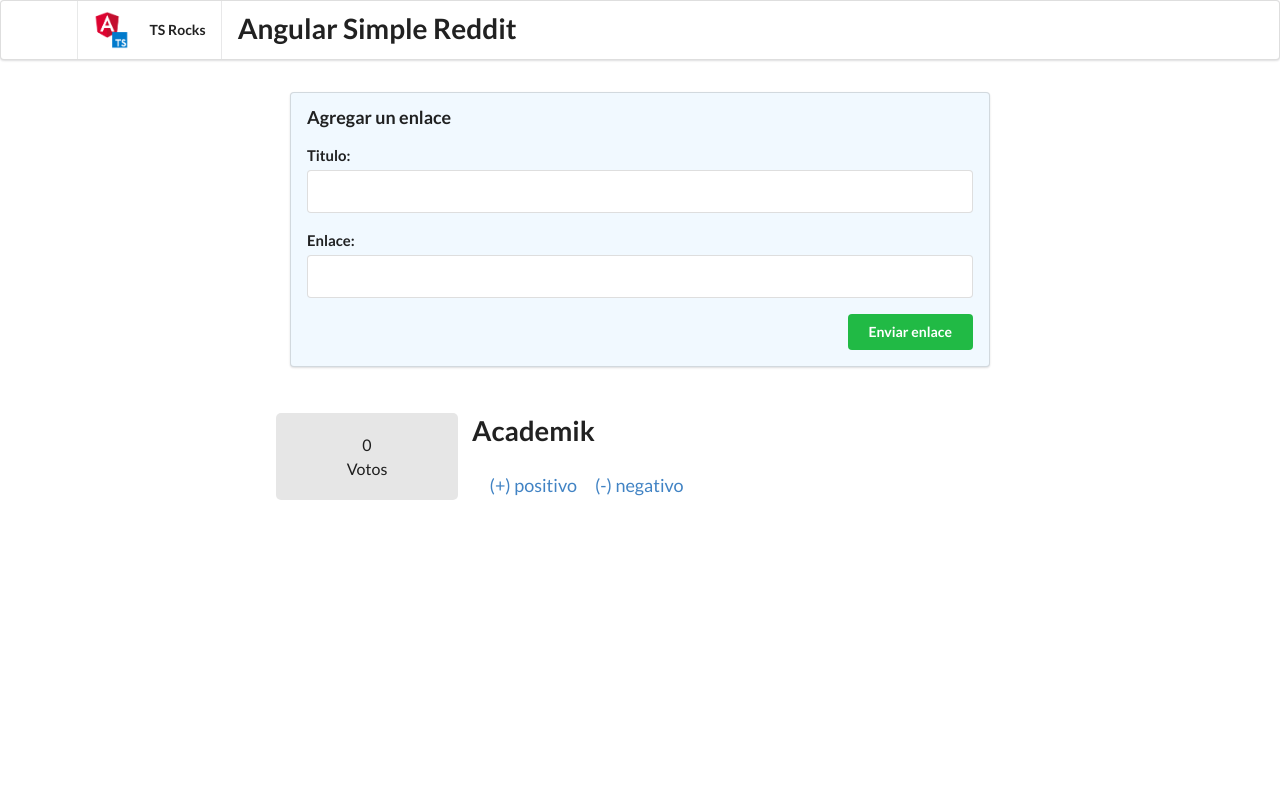
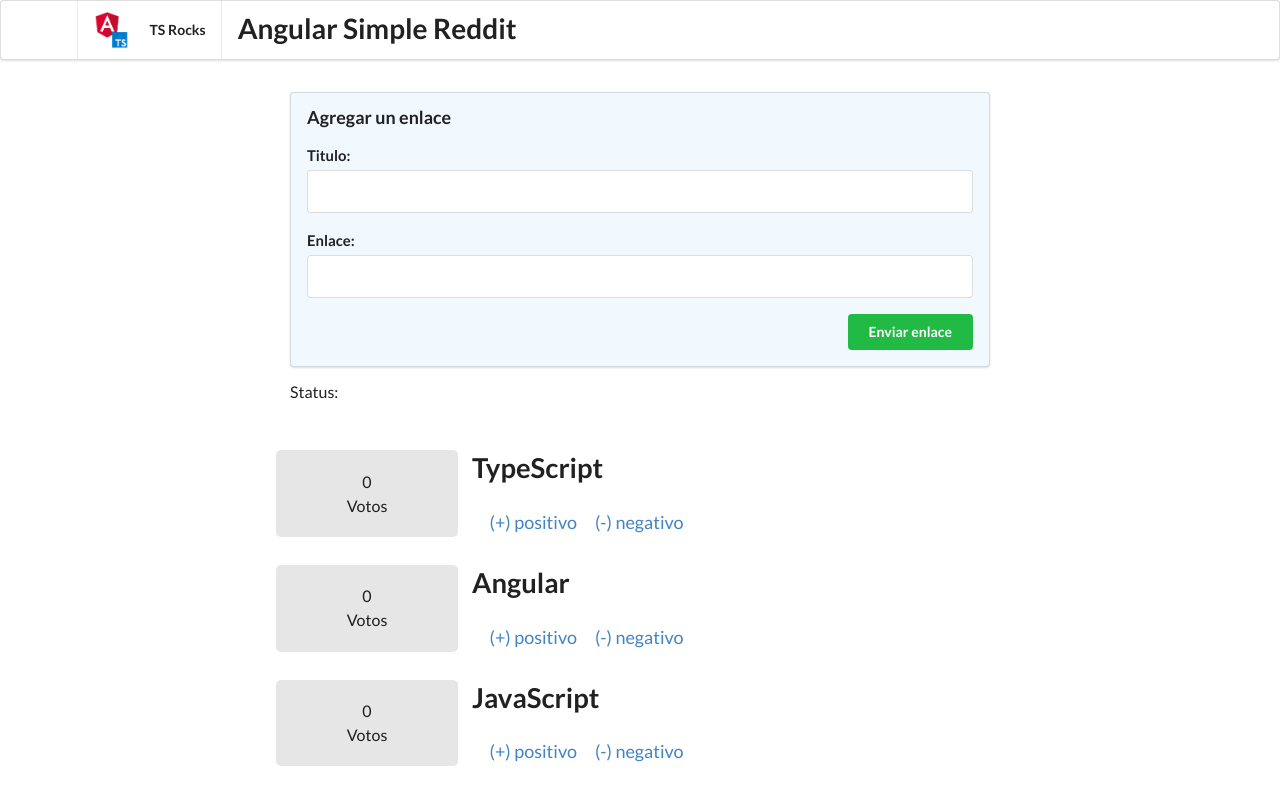
Before and after one commit to tuxtor/angular-reddit, an Angular app: page / in a window 1280 px wide. Built offline with nearby package versions, Linux system fonts and the light colour scheme.

Commit message:
Lesson 5: Events and @Output

```diff
--- a/src/app/app.component.html
+++ b/src/app/app.component.html
@@ -15,6 +15,9 @@
         Enviar enlace
     </button>
 </form>
+<p>Status: {{statusMessage}}</p>
 <div class="ui grid posts">
-    <app-article></app-article>
+    <app-article *ngFor="let myArticle of sortedArticles()"
+        [article]="myArticle"
+        (selectEvent)="receptorDelEvento($event)" ></app-article>
 </div>
--- a/src/app/app.component.ts
+++ b/src/app/app.component.ts
@@ -1,4 +1,5 @@
 import { Component } from '@angular/core';
+import { Article } from './article/article.model';
 
 @Component({
   selector: 'app-root',
@@ -7,10 +8,33 @@ import { Component } from '@angular/core';
 })
 export class AppComponent {
   title = 'angular-reddit';
+  articles: Article[];
+  statusMessage: string;
+
+  constructor() {
+    this.articles = [new Article(0, 'TypeScript', 'https://www.typescriptlang.org/'),
+      new Article(0, 'Angular', 'https://angular.io'),
+      new Article(0, 'JavaScript', 'https://developer.mozilla.org/es/docs/Web/JavaScript')];
+  }
 
   //Callback del evento
   agregarEnlace(newTitle: HTMLInputElement, newLink: HTMLInputElement) {
-    console.log(`Agregando el enlace ${newTitle.value} en la url ${newLink.value}`);
+
+    this.articles.push(
+      new Article(0, newTitle.value, newLink.value)
+    );
+    newLink.value = '';
+    newTitle.value = '';
     return false;
   }
+
+  sortedArticles() {
+    //Algoritmo que ordene
+    // Argumento en forma de funcion
+    return this.articles.sort((a: Article, b: Article) => b.votes - a.votes);
+  }
+
+  receptorDelEvento(info: string) {
+    this.statusMessage = info;
+  }
 }
--- a/src/app/article/article.component.html
+++ b/src/app/article/article.component.html
@@ -12,7 +12,8 @@
 
 <!-- articulo -->
 <div class="twelve wide column">
-    <a class="ui large header" href="{{ article.link }}">
+    <a class="ui large header" href="{{ article.link }}"
+        (click)="titleClick()">
         {{article.title}}
     </a>
     <ul class="ui big horizontal list voters">
--- a/src/app/article/article.component.ts
+++ b/src/app/article/article.component.ts
@@ -1,4 +1,4 @@
-import { Component, OnInit, HostBinding } from '@angular/core';
+import { Component, OnInit, HostBinding, Input, EventEmitter, Output } from '@angular/core';
 import { Article } from './article.model';
 
 @Component({
@@ -10,10 +10,11 @@ export class ArticleComponent implements OnInit {
 
   //Binding propiedades desde el html
   @HostBinding('attr.class') cssClass = 'row';
-  article: Article;
+  @Input() article: Article;
+  @Output() selectEvent: EventEmitter<string>;
 
   constructor() {
-    this.article = new Article(0, "Academik", "https://academik.io");
+    this.selectEvent = new EventEmitter();
   }
 
   ngOnInit() {
@@ -21,10 +22,16 @@ export class ArticleComponent implements OnInit {
 
   upvote() {
     this.article.upvote();
+    this.selectEvent.emit(`${this.article.title} y subí el punteo `);
   }
 
   downvote() {
     this.article.downvote();
+    this.selectEvent.emit(`${this.article.title} bajé el punteo `);
+  }
+
+  titleClick() {
+    window.alert('Hiciste click en el titulo ' + this.article.title)
   }
 
 }
```
